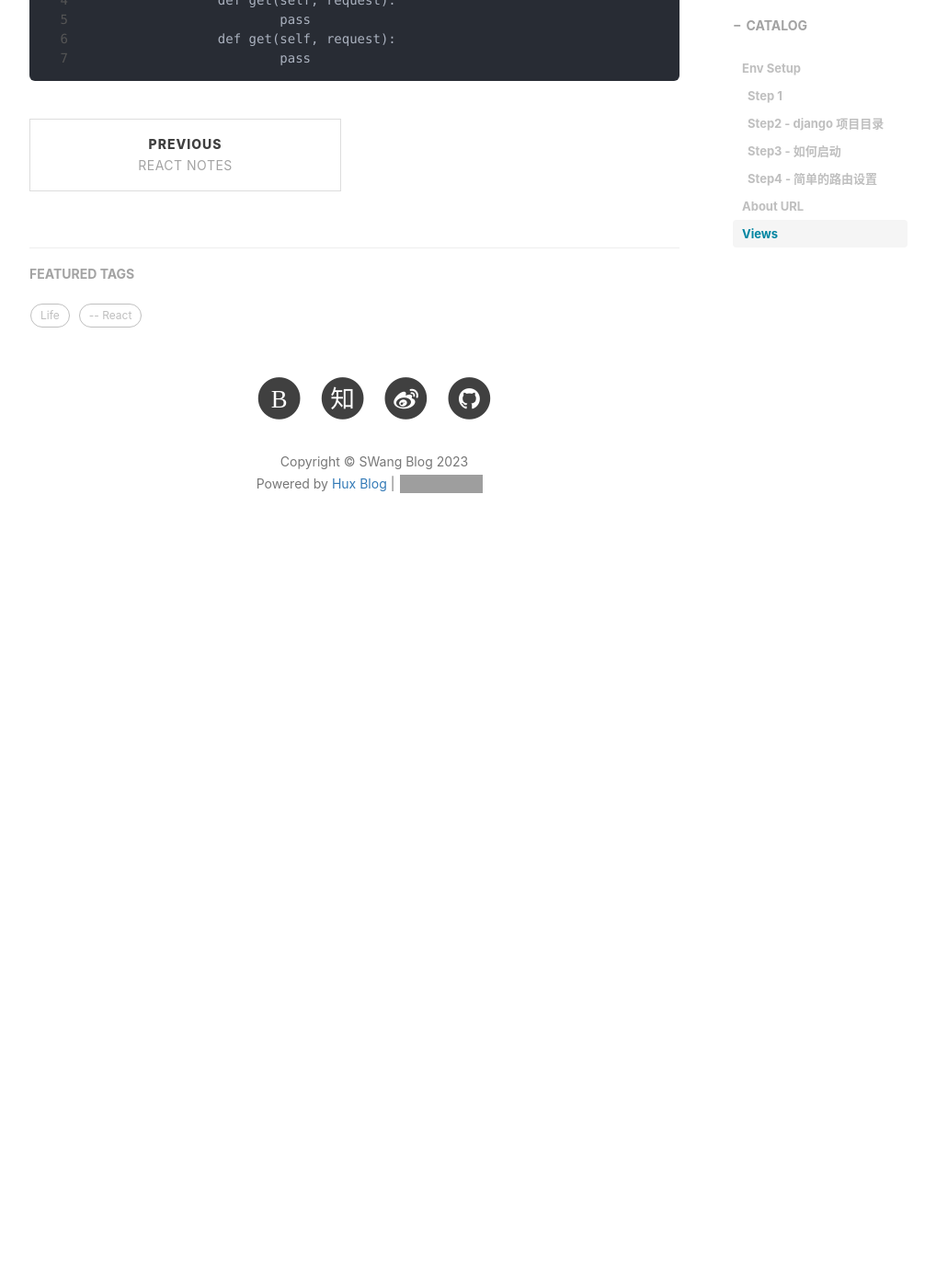
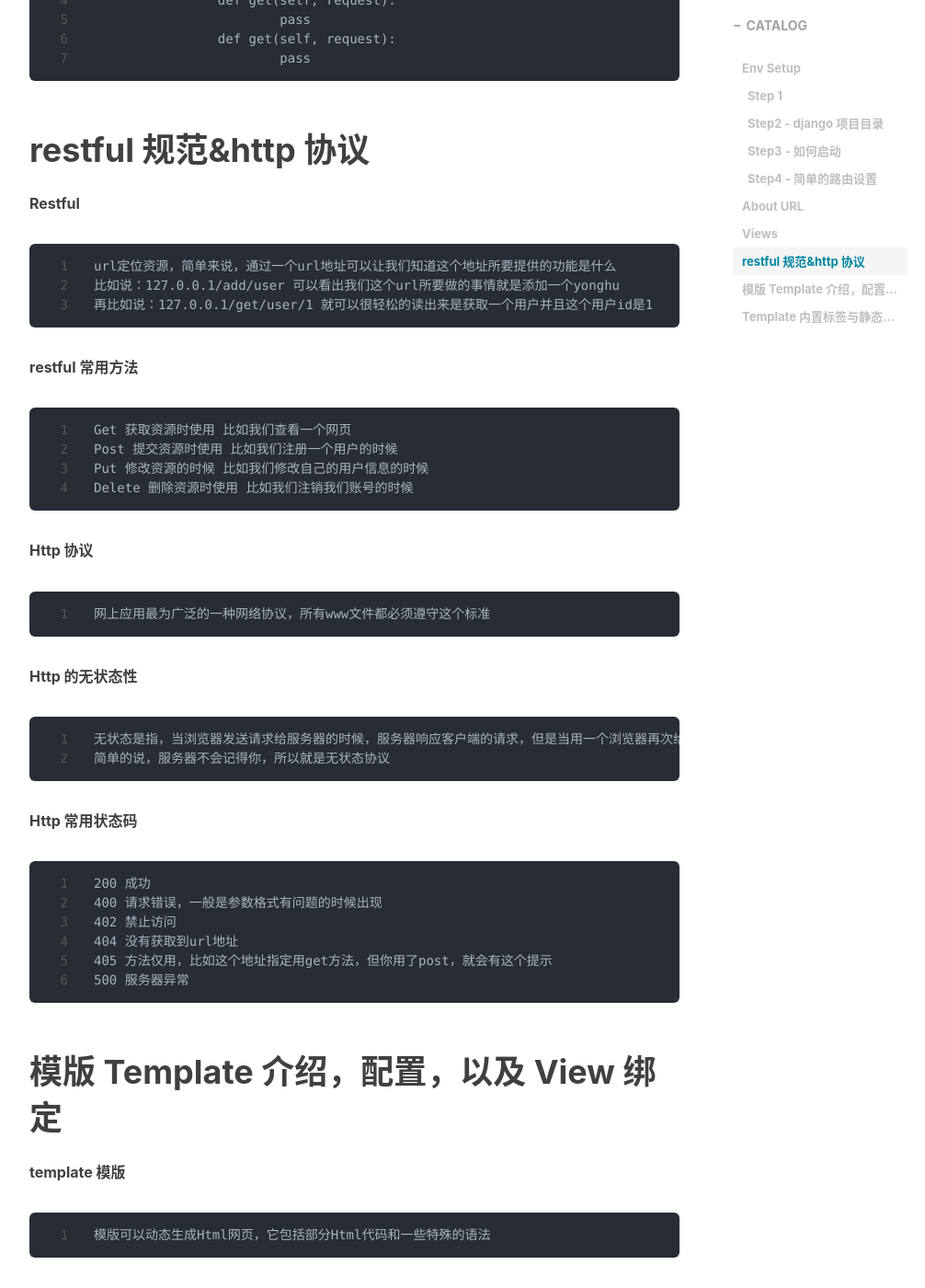
Before and after one commit to ShengyuanWang/ShengyuanWang.github.io, a Jekyll site: the page built from _posts/2023-01-13-django-note.md, in a window 1280 px wide and 1400 px high, scrolled down 5151 px. Shown: the whole window at 92% size, without its empty margins (233-1239 px from the left). Built offline with Jekyll 4.4.1, drawn with Linux system fonts in a browser that asks for light colours; nearby versions of some CDN libraries; comment, search, counter and statistics services are not loaded; before the commit the page ends 5781 px from its top, so only the background shows below that; some of the changed text lies outside the part shown; grey boxes are pictures that could not be loaded.

Commit message:
update note 0113

````diff
--- a/_posts/2023-01-13-django-note.md
+++ b/_posts/2023-01-13-django-note.md
@@ -199,3 +199,130 @@ class Test(View):
 		def get(self, request):
 			pass
 ```
+
+# restful 规范&http 协议
+
+**Restful**
+
+```bash
+url定位资源，简单来说，通过一个url地址可以让我们知道这个地址所要提供的功能是什么
+比如说：127.0.0.1/add/user 可以看出我们这个url所要做的事情就是添加一个yonghu
+再比如说：127.0.0.1/get/user/1 就可以很轻松的读出来是获取一个用户并且这个用户id是1
+```
+
+**restful 常用方法**
+
+```bash
+Get 获取资源时使用 比如我们查看一个网页
+Post 提交资源时使用 比如我们注册一个用户的时候
+Put 修改资源的时候 比如我们修改自己的用户信息的时候
+Delete 删除资源时使用 比如我们注销我们账号的时候
+```
+
+**Http 协议**
+
+```bash
+网上应用最为广泛的一种网络协议，所有www文件都必须遵守这个标准
+```
+
+**Http 的无状态性**
+
+```bash
+无状态是指，当浏览器发送请求给服务器的时候，服务器响应客户端的请求，但是当用一个浏览器再次给你服务器发送请求的时候，服务器并不知道它就是刚才的那个浏览器
+简单的说，服务器不会记得你，所以就是无状态协议
+```
+
+**Http 常用状态码**
+
+```
+200 成功
+400 请求错误，一般是参数格式有问题的时候出现
+402 禁止访问
+404 没有获取到url地址
+405 方法仅用，比如这个地址指定用get方法，但你用了post，就会有这个提示
+500 服务器异常
+```
+
+# 模版 Template 介绍，配置，以及 View 绑定
+
+**template 模版**
+
+```bash
+模版可以动态生成Html网页，它包括部分Html代码和一些特殊的语法
+```
+
+**template 配置方法**
+
+```bash
+一半template模版存放在“template”目录中
+通过在项目settings的templates的DIRS列表中添加对应的路径即可 比如
+	os.path.join(BASE_DIR, 'templates')
+```
+
+**Template 与视图的绑定**
+
+```bash
+通过 from django.shortcuts import render 模块
+return render(request, template_path, {k:v})
+字典中的key和value就是要向前端渲染出的数据
+```
+
+**Template 展示渲染的数据**
+
+```
+在html中以{.{.}.}为标示，在双打括号中传入视图中传入的数据
+```
+
+**视图中的基本写法**
+
+```bash
+from django.shortcuts import render
+from django.views import View
+
+class Index(View):
+	def get(self, request):
+		return render(request, 'index.html', {key: value})
+```
+
+# Template 内置标签与静态文件配置
+
+**变量与标签**
+
+```bash
+什么是变量？
+	变量用{.{.}.}双打括号包裹，比如我们后端渲染过来的数据，用双大括号来包裹，例如{{name}}
+内置标签
+内置标签类型，用{.% %.}大括号， 左右各一个百分号包裹
+```
+
+**内置标签**
+
+![form-example](/img/in_post/2023-01-03-django-note/form-example.png)
+
+**for 标签模版**
+
+```bash
+forloop.counter 从1开始计算获取当前索引
+forloop.counter0 从0开始计算获取当前索引
+forloop.recounter 索引从最大数递减到1
+forloop.recounter0 索引从最大数递减到0
+forloop.first 当前元素是否是第一个
+forloop.last 当前元素是否为最后一个
+empty 为空的情况
+```
+
+**静态文件配置**
+
+```bash
+项目根目录‘static’与‘templates’文件夹同级
+在settings文件中配置static文件夹
+STATICFILES_DIRS = (os.path.join(BASE_DIR, 'static')))
+```
+
+**什么是静态文件？**
+
+```bash
+CSS 样式文件
+JS 文件
+IMG 图片等文件
+```
````
Also changed, not shown: img/in_post/2023-01-03-django-note/form-example.png (added).
